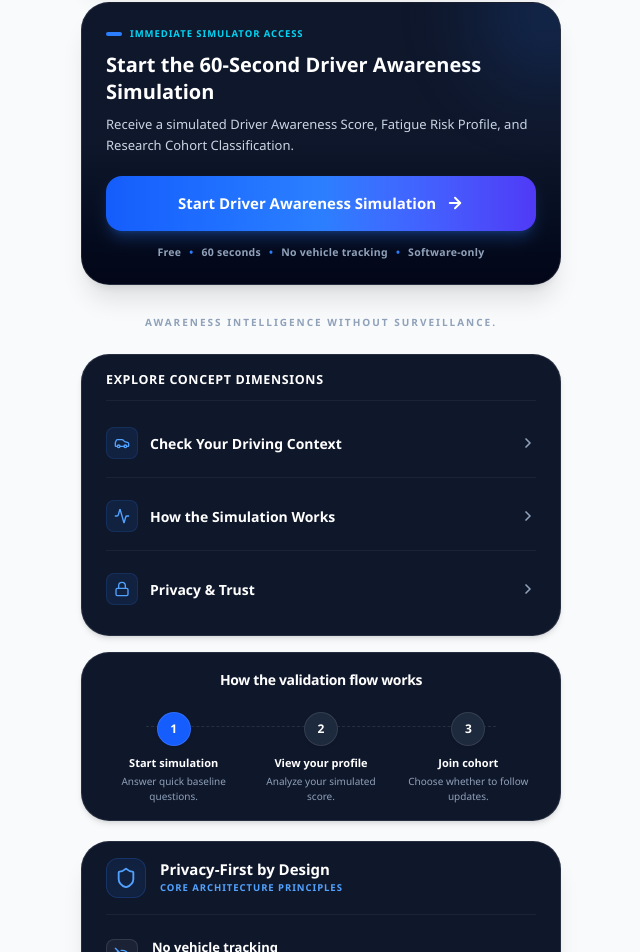
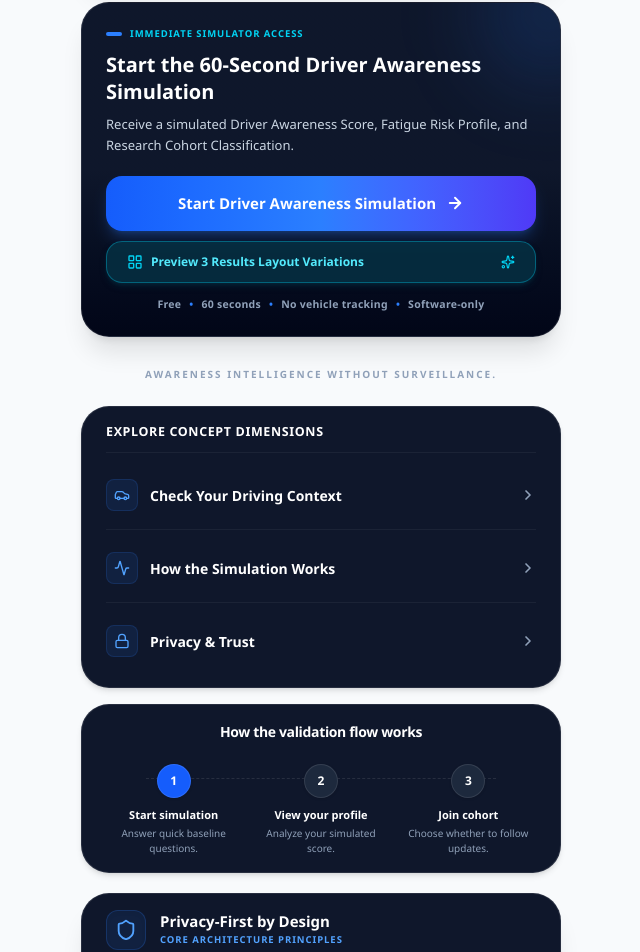
Before and after one commit to MaverickKing17/astrateq-social-funnel, a React (Vite) app: page / in a window 1280 px wide. Shown: the part 807-1759 px from the top of the page, without its empty margins (319-959 px from the left). Built offline with nearby package versions, Linux system fonts and the light colour scheme.

Commit message:
feat: add direct quick launch button for simulator

```diff
--- a/src/App.tsx
+++ b/src/App.tsx
@@ -383,6 +383,7 @@ export default function App() {
           </p>
 
           {/* Primary Action Button with glowing gradient */}
+          <div className="flex flex-col gap-2.5 w-full">
             <button
               onClick={() => { setIsSimulatorOpen(true); resetSim(); }}
               className="flex items-center justify-center gap-2.5 w-full bg-gradient-to-r from-blue-600 via-blue-500 to-indigo-600 hover:from-blue-500 hover:to-indigo-500 text-white rounded-2xl py-4 px-6 font-extrabold text-[15px] shadow-lg shadow-blue-500/25 active:scale-[0.985] hover:scale-[1.01] transition-all duration-200 cursor-pointer text-center border-0 group/btn"
@@ -390,6 +391,18 @@ export default function App() {
               <span>Start Driver Awareness Simulation</span>
               <ArrowRight className="w-4.5 h-4.5 text-white transition-transform duration-200 group-hover/btn:translate-x-1" strokeWidth={2.5} />
             </button>
+
+            {/* Direct Quick Launch Button for Results UI Variations */}
+            <button
+              type="button"
+              onClick={() => { setIsSimulatorOpen(true); setIsStepTransitioning(false); setSimStep(5); }}
+              className="flex items-center justify-center gap-2 w-full bg-cyan-950/80 hover:bg-cyan-900/80 text-cyan-300 border border-cyan-500/40 rounded-2xl py-3 px-5 font-bold text-xs shadow-md shadow-cyan-950/50 active:scale-[0.985] hover:scale-[1.01] transition-all duration-200 cursor-pointer text-center group/layoutBtn"
+            >
+              <LayoutGrid className="w-4 h-4 text-cyan-400 group-hover/layoutBtn:scale-110 transition-transform" />
+              <span>Preview 3 Results Layout Variations</span>
+              <Sparkles className="w-3.5 h-3.5 text-cyan-400 ml-auto" />
+            </button>
+          </div>
 
           {/* Micro-disclaimer */}
           <div className="flex items-center justify-center gap-2 text-slate-400 text-[10.5px] font-semibold text-center mt-3.5 tracking-wide">
```
Lines whose indentation alone changed are shown as unchanged.
